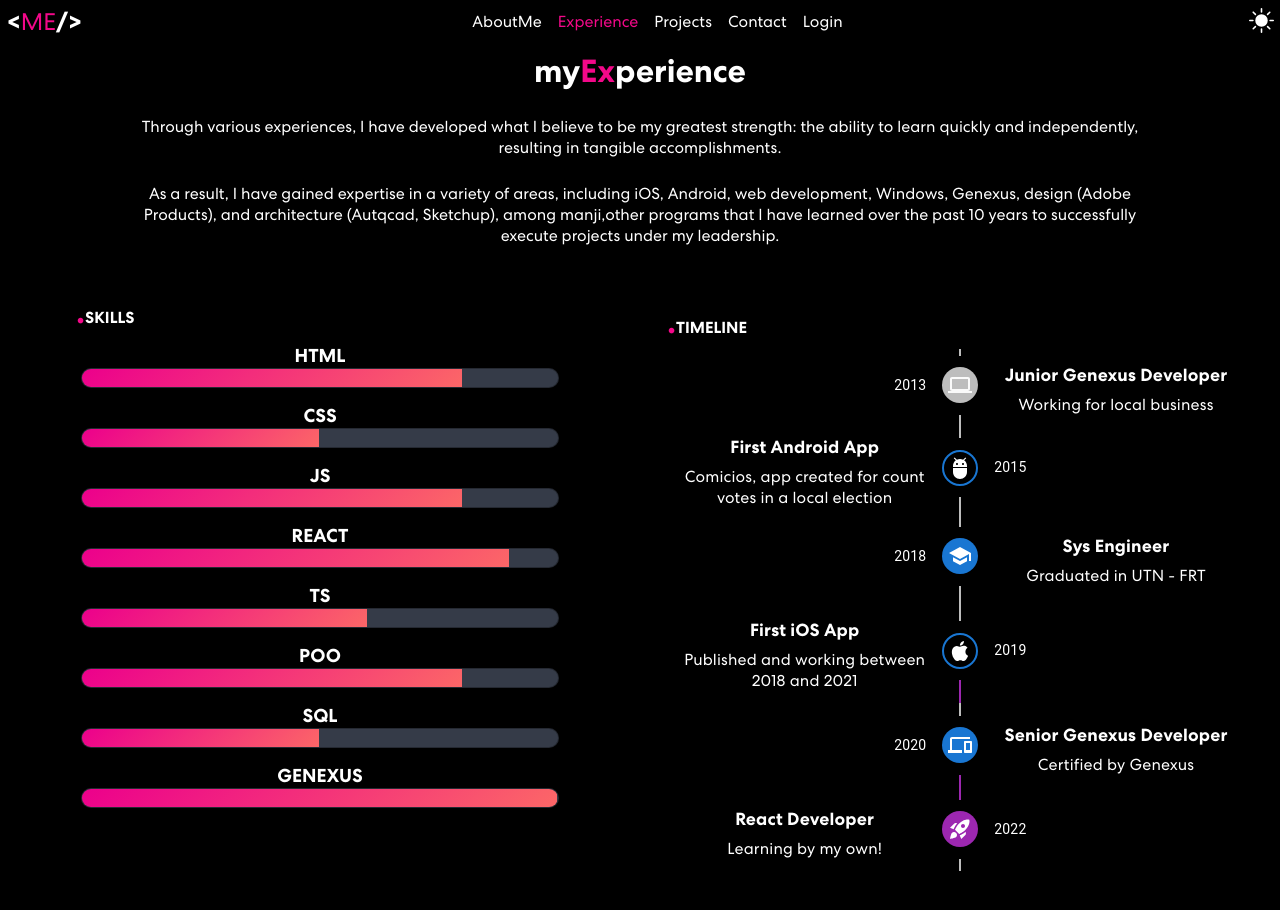
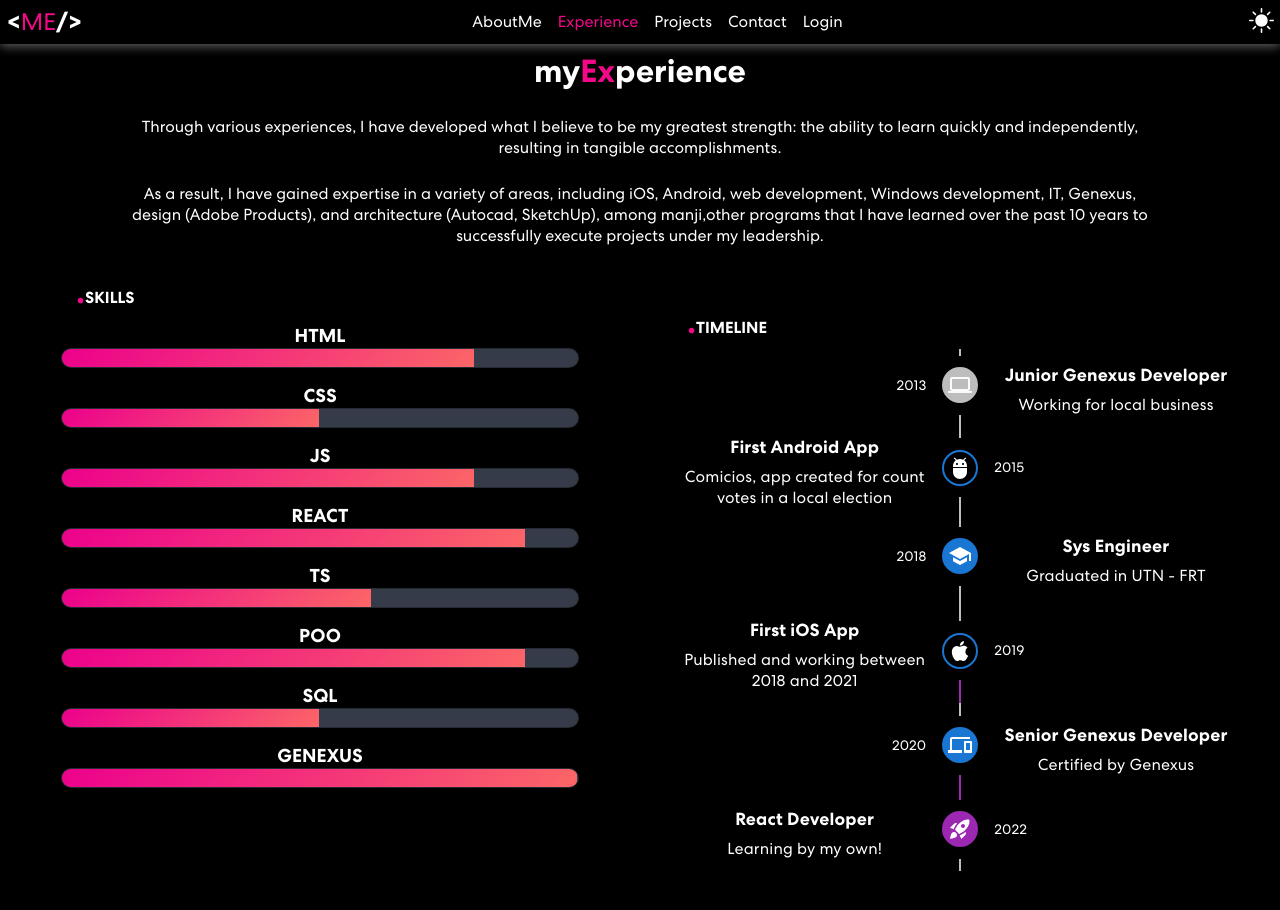
Before and after one commit to mmaaxxii/portfolio, a React (Vite) app: page / in a window 1280 px wide. Both pictures are taken after a click on the link "Experience". Shown: the top 910 px of the page. Built offline with nearby package versions, Linux system fonts and the light colour scheme.

Commit message:
Gentlemant programming TS ReturnType

```diff
--- a/src/index.css
+++ b/src/index.css
@@ -74,6 +74,7 @@ span {
   --input-bg-hover: hsla(208, 50%, 50%, 14%);
   --bgImg: url("/src/pages/Portfolio/components/about-me/assets/img/banner-bgd.png");
   --opacity: 100;
+  --navbarShadow: 0 2px 10px rgba(255, 255, 255, 0.4);
 }
 
 [data-theme= "light"] {
@@ -84,6 +85,7 @@ span {
   --input-bg-hover: hsla(208, 50%, 50%, 14%);
   --bgImg: url("/src/pages/Portfolio/components/about-me/assets/img/banner-bg.png");
   --opacity: ;
+  --navbarShadow: 0 2px 10px rgba(0,0,0,0.1);
 }
 
 
--- a/src/pages/Portfolio/components/about-me/AboutMe.tsx
+++ b/src/pages/Portfolio/components/about-me/AboutMe.tsx
@@ -64,7 +64,7 @@ export const AboutMe = () => {
                       <AboutMeH1> <span data-period="1000" data-rotate='[ "Web Developer", "Web Designer", "Sys Engineer" ]'><AboutMeSpanTxtRotate>{text}</AboutMeSpanTxtRotate></span></AboutMeH1>
                         <AboutMeP>System engineer, senior Genexus developer, more than 10 years producing code. </AboutMeP>
                         <AboutMeButtonsDiv >
-                          <AboutMeButton onClick={() => console.log('connect')}>Let's Connect  <ArrowRightCircle size={50}/>  </AboutMeButton>
+                          {/* <AboutMeButton><ArrowRightCircle size={50}/>  </AboutMeButton> */}
                           <AboutMeSocialButtons/>
                         </AboutMeButtonsDiv>
                     </div>}
--- a/src/pages/Portfolio/components/about-me/styled-components/aboutMe.styled.ts
+++ b/src/pages/Portfolio/components/about-me/styled-components/aboutMe.styled.ts
@@ -85,7 +85,8 @@ export const AboutMeP = styled.p `
     font-size: 18px;
     letter-spacing: 0.8px;
     line-height: 1.5em;
-    width: 96%;
+    width: 100%;
+    text-align: center;
  `;
 
 export const AboutMeButton = styled.button `
@@ -134,7 +135,7 @@ export const AboutMeDivJustifyCenter = styled.div `
     flex-wrap: wrap-reverse;
     justify-content: center;
     align-items: center;
-    padding: 20% 0;
+    padding: 100px 0;
  `;
 
  export const AboutMeButtonsDiv = styled.div `
--- a/src/pages/Portfolio/components/contact/Contact.tsx
+++ b/src/pages/Portfolio/components/contact/Contact.tsx
@@ -11,17 +11,21 @@ import { registerNewContact } from '@/pages/Login/services/firebase';
 
  function Contact() {
 
+
+
   useEffect( () => {
     const inputs = document.querySelectorAll('.contact-input');
-  inputs.forEach( (input) => {
+    type inputType = ReturnType<typeof inputs>;
+
+  inputs.forEach( (input : inputType) => {
     input.addEventListener("focus", () => {
       input.parentElement?.classList.add("focus");
       input.parentElement?.classList.add("not-empty");
       });
     input.addEventListener('blur', () => {
-      //if (input.value === '') {
-        //input.parentElement?.classList.remove("not-empty");
-      //}
+      if (input.value === '') {
+        input.parentElement?.classList.remove("not-empty");
+      }
 
       input.parentElement?.classList.remove("focus");
 
--- a/src/pages/Portfolio/components/projects/styled-components/ProjectsDiv.ts
+++ b/src/pages/Portfolio/components/projects/styled-components/ProjectsDiv.ts
@@ -2,5 +2,5 @@ import styled from "styled-components";
 
 export const ProjectsDiv = styled.div`
     margin-top: 100px;
-
+    padding-bottom: 25px;
 `
--- a/src/pages/Portfolio/components/skills/Skills.tsx
+++ b/src/pages/Portfolio/components/skills/Skills.tsx
@@ -12,16 +12,16 @@ export default function Skills() {
         <h1> my<span>Ex</span>perience </h1>
         <br></br>
         <p>Through various experiences, I have developed what I believe to be my greatest strength: the ability to learn quickly and independently, resulting in tangible accomplishments.</p>
-        <p>As a result, I have gained expertise in a variety of areas, including iOS, Android, web development, Windows, Genexus, design (Adobe Products), and architecture (Autqcad, Sketchup), among manji,other programs that I have learned over the past 10 years to successfully execute projects under my leadership.</p>
+        <p>As a result, I have gained expertise in a variety of areas, including iOS, Android, web development, Windows development, IT, Genexus, design (Adobe Products), and architecture (Autocad, SketchUp), among manji,other programs that I have learned over the past 10 years to successfully execute projects under my leadership.</p>
       </div>
     </SkillsHeader>
 
     <SkillsSection >
       <Grid container direction="row" justifyContent="space-around" alignItems="flex-start"  >
-            <Grid item xs={10} md= {5.5} lg={5.5}>
+            <Grid item xs={11.5} md= {5.5} lg={5.5}>
               <SkillBars />
             </Grid>
-            <Grid item xs={10} md= {5.5} lg={5.5}>
+            <Grid item xs={11.5} md= {5.5} lg={5.5}>
 
               <div className='animate__animated animate__backInUp' >
                 <TimeLine/>
--- a/src/pages/Portfolio/components/skills/components/SkillBars/styled-components/SkillBars.styled.ts
+++ b/src/pages/Portfolio/components/skills/components/SkillBars/styled-components/SkillBars.styled.ts
@@ -6,10 +6,10 @@ export const SkillBarsGeneralDiv = styled.div `
     width: 90%;
     margin: 0px auto;
     color: var(--color);
-    padding: 20px;
+    padding: 0px;
     @media (max-width:768px) {
 
-		width: 90%;
+		width: 100%;
 
 	}
 
@@ -21,6 +21,7 @@ export const SkillBarsGeneralDiv = styled.div `
 
     h4 {
         text-align: left;
+        padding-left: 20px;
     }
 
     span {
@@ -113,7 +114,7 @@ export const SkillBarsGeneralDiv = styled.div `
     }
 
     .poo {
-        width: 80%;
+        width: 90%;
         animation: poo 3s;
     }
     @keyframes poo {
@@ -121,7 +122,7 @@ export const SkillBarsGeneralDiv = styled.div `
             width: 0%;
         }
         100% {
-            width: 80%;
+            width: 90%;
         }
     }
     .sql {
--- a/src/pages/Portfolio/components/skills/components/TimeLine/styled-components/TimeLine.styled.ts
+++ b/src/pages/Portfolio/components/skills/components/TimeLine/styled-components/TimeLine.styled.ts
@@ -18,6 +18,10 @@ export const TimeLineContainer = styled.div`
         font-family: "Centra";
      }
 
+     div {
+        font-family: "Centra";
+     }
+
 
 `
 
@@ -26,6 +30,7 @@ export const TimeLineHeader = styled.div`
     h4 {
 
         text-align: left;
+        padding-left: 20px;
      }
     span {
         font-size: 2rem;
--- a/src/pages/Portfolio/components/skills/styled-components/Skills.styled.ts
+++ b/src/pages/Portfolio/components/skills/styled-components/Skills.styled.ts
@@ -25,6 +25,7 @@ export const SkillsHeader = styled.div`
 
         padding: 10px;
         text-align: left;
+        padding-left: 50px;
      }
     span {
         color: var(--main-color);
--- a/src/pages/Portfolio/wrapper/styled-components/portfolioWrapper.styled.ts
+++ b/src/pages/Portfolio/wrapper/styled-components/portfolioWrapper.styled.ts
@@ -5,7 +5,7 @@ export const PortfolioWrapperNav = styled.nav`
     align-items: center;
     padding: .4rem;
     justify-content: space-between;
-    box-shadow: 0 2px 10px rgba(0,0,0,0.1);
+    box-shadow: var(--navbarShadow);
     width: 100%;
     position: fixed;
     top: 0;
@@ -82,6 +82,10 @@ export const PortfolioWrapperNav = styled.nav`
     .switch {
         background-color: var(--bg);
         color: var(--color);
+        cursor: pointer;
+        &:hover {
+            color: var(--main-color);
+        }
         @media (max-width: 768px) {
             position: relative;
             display: inline-block;
```
